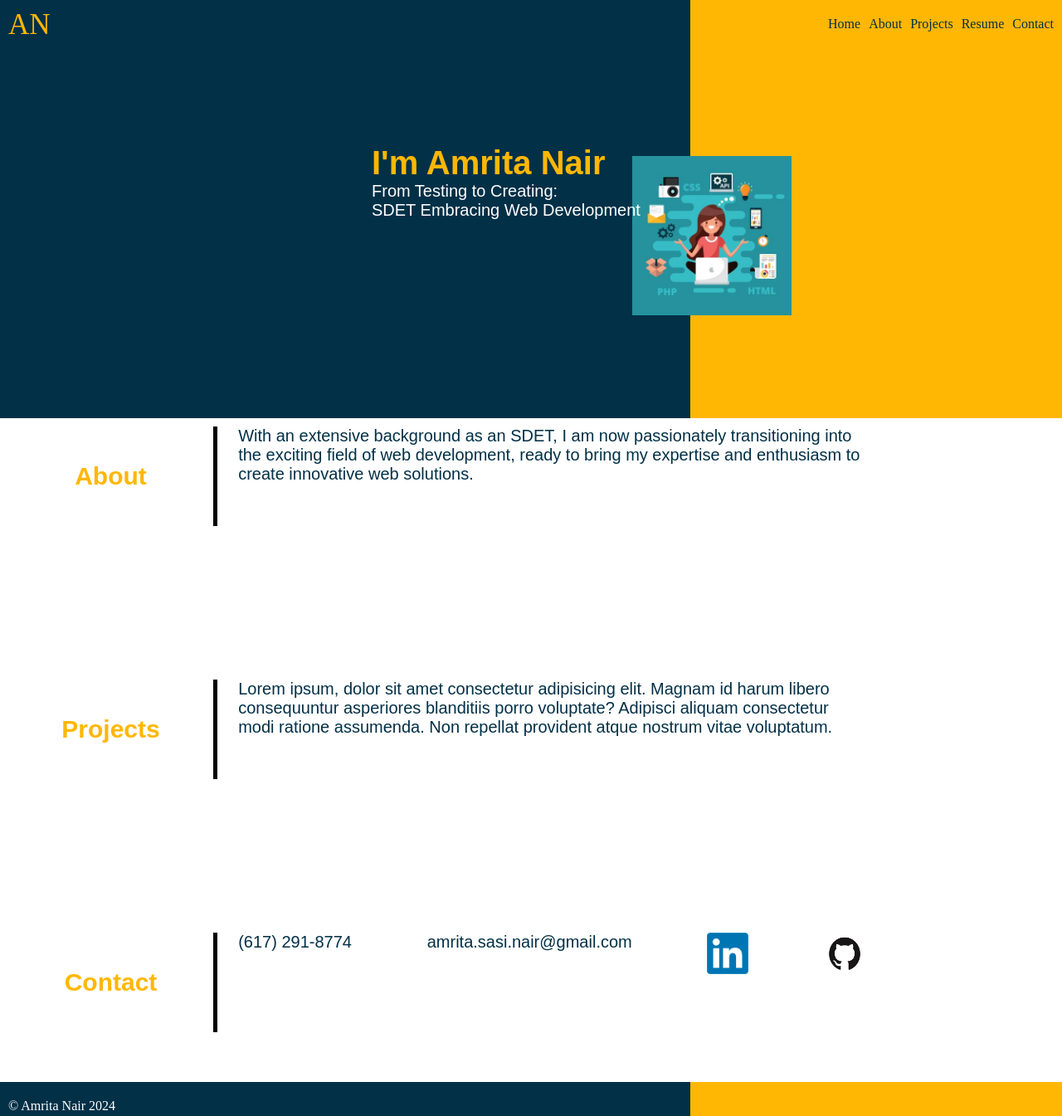
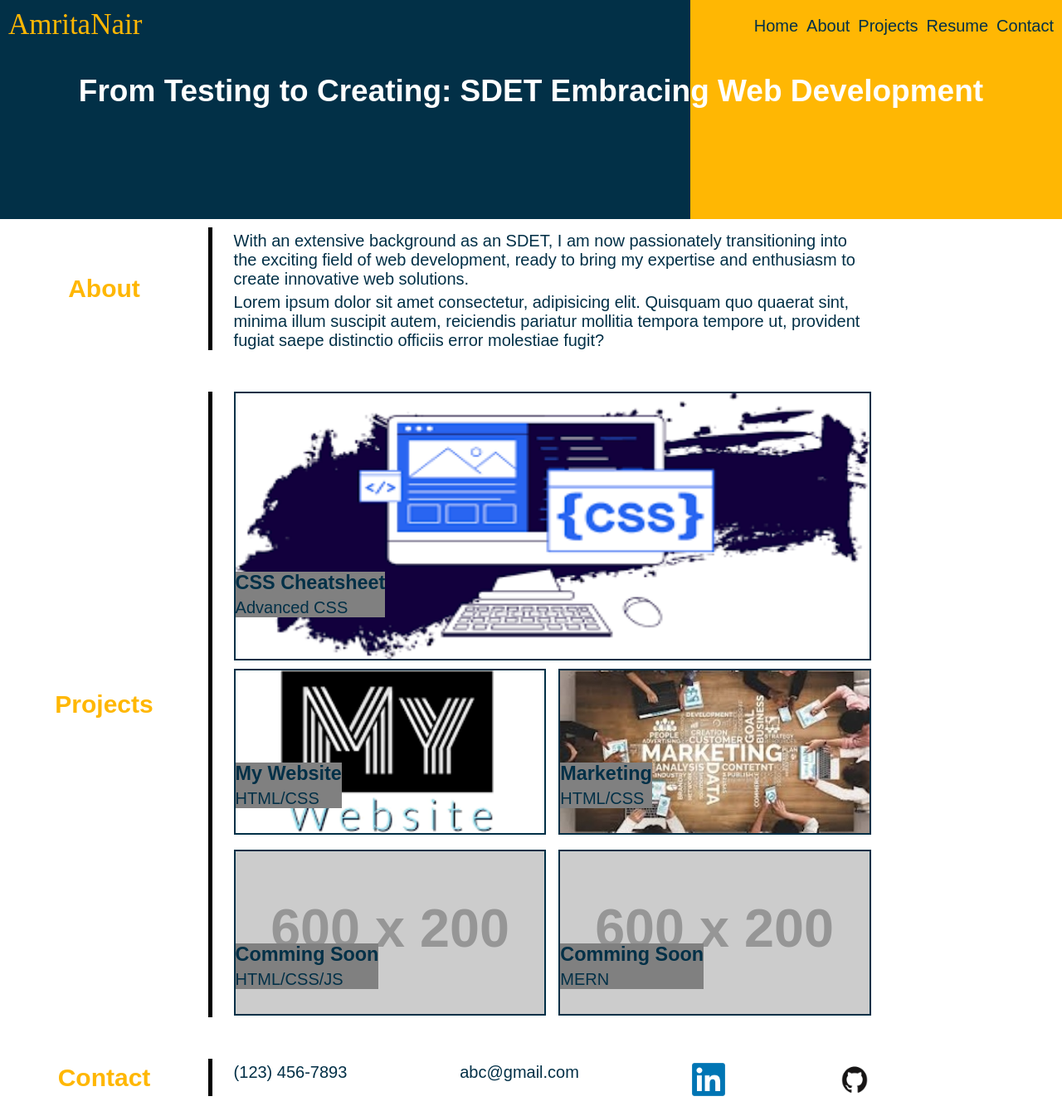
Before and after one commit to amritank/an-portfolio-c02, a plain HTML site: page index.html in a window 1280 px wide. Shown: the top 1345 px of the page at 83% size. Drawn offline with Linux system fonts and the light colour scheme; placeholder pictures from the web are drawn by us; a web font is replaced by a local one.

Commit message:
submitting finished code

```diff
--- a/assets/css/style.css
+++ b/assets/css/style.css
@@ -4,6 +4,10 @@
     padding: 0;
     box-sizing: border-box;
     font-family: sans-serif;
+}
+
+img {
+    display: block;
 }
 
 html {
@@ -18,26 +22,19 @@ h1 {
     font-size: 3.5rem;
 }
 
-
 /* CSS variables */
 :root {
     --firstHalf: #023047;
     --secondHalf: #FFB703;
     --fontcolor: #fff;
+    --descriptionbgcolor: grey;
 }
-
 
 /* common */
 .splitcolor {
     height: 8vh;
     background-image: linear-gradient(to right, var(--firstHalf) 0%, var(--firstHalf) 65%, var(--secondHalf) 65%, var(--secondHalf) 100%), url("../images/avatar_se.jpeg");
     color: var(--fontcolor);
-}
-
-.rye-regular {
-    font-family: "Rye", serif;
-    font-style: normal;
-    font-size: 1.6rem;
 }
 
 .rye-header {
@@ -51,6 +48,7 @@ h1 {
 header {
     display: flex;
     position: sticky;
+    z-index: 10;
     top: 0;
     justify-content: space-between;
     padding-right: 10px;
@@ -64,9 +62,12 @@ header {
     padding-top: 10px;
 }
 
+a {
+    text-decoration: none;
+}
+
 #navbar a {
     padding-left: 10px;
-    text-decoration: none;
     color: var(--firstHalf);
 }
 
@@ -74,41 +75,27 @@ header {
     font-weight: 800;
 }
 
-
-/* Intro and intro element styles */
-#home {
-    height: 55vh;
-    background-image: url("../images/avatar_se.jpeg"), linear-gradient(to right, var(--firstHalf) 0%, var(--firstHalf) 65%, var(--secondHalf) 65%, var(--secondHalf) 100%);
-    background-size: 15%, cover;
-    background-repeat: no-repeat;
-    background-position: 70%;
-
+#home-content {
+    min-height: 25vh;
+    text-align: center;
+    padding-top: 25px;
 }
 
 #home-content h2 {
-    color: var(--secondHalf);
-    font-size: 4.0rem;
+    font-size: 3.7rem;
 }
 
-#home-content {
-    width: 50%;
-    position: relative;
-    top: 25%;
-    left: 35%;
 
-}
 
 /* main and main element styles */
 main {
-    height: 100vh;
-    padding: 10px;
+    padding-top: 10px;
     display: flex;
     flex-direction: column;
     justify-content: space-between;
 }
 
 .card {
-    height: 15vh;
     display: flex;
     margin-bottom: 50px;
 }
@@ -124,9 +111,79 @@ main {
 .card-content {
     margin-left: 2%;
     color: var(--firstHalf);
-    width: 60%
+    width: 60%;
 }
 
+.card-content p {
+    margin-top: 5px;
+}
+
+/* Projects and children */
+#project-image-container {
+    display: flex;
+    flex-direction: column;
+    gap: 1rem;
+}
+
+#hero-projects-card {
+    width: 100%;
+    position: relative;
+    border: 2px solid var(--firstHalf);
+}
+
+#hero-projects-card img {
+    height: 40vh;
+    width: 100%;
+}
+
+.description {
+    position: absolute;
+    bottom: 50px;
+    background-color: var(--descriptionbgcolor);
+    color: var(--firstHalf);
+}
+
+#other-projects-card {
+    display: flex;
+    flex-wrap: wrap;
+    gap: 2%;
+}
+
+.project-detail-container {
+    position: relative;
+    margin-bottom: 10px;
+    border: 2px solid var(--firstHalf);
+}
+
+.description2 {
+    position: absolute;
+    bottom: 30px;
+    background-color: var(--descriptionbgcolor);
+    color: var(--firstHalf);
+}
+
+/* For aligining two images in a row which is responsive. */
+.project-thumbnail {
+    width: 100%;
+    height: 100%;
+    object-fit: cover;
+}
+
+.project-detail-container {
+    width: 49%;
+    height: 200px;
+    overflow: hidden;
+}
+
+/* logic ends here */
+
+/* Highlight the images */
+.project-detail-container:hover,
+#hero-projects-card:hover {
+    box-shadow: 0 0 10px 5px var(--firstHalf);
+}
+
+/*  Contaxt card and children */
 #contact-card {
     display: flex;
     justify-content: space-between;
@@ -135,14 +192,10 @@ main {
 }
 
 #contact-card img {
-    width: 50px;
-    height: 50px;
+    width: 40px;
+    height: 40px;
 }
 
-#contaxt-card p {
-    width: 25%;
-    padding: 20px;
-}
 
 /* footer and footer element styles */
 footer {
@@ -150,7 +203,8 @@ footer {
 }
 
 /* Media queries */
-@media screen and (max-width: 992px) {
+/* media break @ 996px */
+@media screen and (max-width: 996px) {
     h1 {
         font-size: 3rem;
     }
@@ -160,42 +214,33 @@ footer {
         font-size: 1.8rem;
     }
 
+    #page-header {
+        background-image: linear-gradient(to right, var(--firstHalf) 0%, var(--firstHalf) 65%, var(--firstHalf) 65%, var(--firstHalf) 100%);
+        width: 100%;
+    }
+
+    #home-content {
+        width: 100%;
+        background-image: linear-gradient(to bottom, var(--firstHalf) 0%, var(--firstHalf) 40%, var(--secondHalf) 40%, var(--secondHalf) 100%);
+    }
+
     #home-content h2 {
         font-size: 1.8rem;
+        text-align: center;
     }
 
     #navbar a {
         color: var(--secondHalf);
     }
 
-    #contact-card img {
-        width: 40px;
-        height: 40px;
+    .project-detail-container {
+        width: 100%;
+        height: 200px;
+        overflow: hidden;
     }
-
-    #page-header {
-        background-image: linear-gradient(to right, var(--firstHalf) 0%, var(--firstHalf) 65%, var(--firstHalf) 65%, var(--firstHalf) 100%);
-        width: 100%;
-    }
-
-    #home {
-        height: 55vh;
-        background-image: url("../images/avatar_se.jpeg"), linear-gradient(to bottom, var(--firstHalf) 0%, var(--firstHalf) 65%, var(--secondHalf) 65%, var(--secondHalf) 100%);
-        background-size: 20%, cover;
-        background-repeat: no-repeat;
-        background-position: 45% 70%;
-    }
-
-
-    .card-heading,
-    .card-content {
-        flex-direction: column;
-        flex-wrap: nowrap;
-        width: 100vw;
-    }
-
 }
 
+/* media break @ 768px */
 @media screen and (max-width: 768px) {
     h1 {
         font-size: 2rem;
@@ -206,8 +251,38 @@ footer {
         font-size: 1.6rem;
     }
 
+    #page-header {
+        background-image: linear-gradient(to right, var(--firstHalf) 0%, var(--firstHalf) 65%, var(--firstHalf) 65%, var(--firstHalf) 100%);
+        width: 100%;
+    }
+
+    #navbar a {
+        color: var(--secondHalf);
+    }
+
+    #home-content {
+        width: 100%;
+        background-image: linear-gradient(to bottom, var(--firstHalf) 0%, var(--firstHalf) 40%, var(--secondHalf) 40%, var(--secondHalf) 100%);
+    }
+
     #home-content h2 {
         font-size: 1.6rem;
+    }
+
+    .card {
+        flex-direction: column;
+    }
+
+    .card-content,
+    .card-heading {
+        width: 100vw;
+        padding: 15px;
+    }
+
+    .project-detail-container {
+        width: 100%;
+        height: 200px;
+        overflow: hidden;
     }
 
     #contact-card img {
@@ -215,42 +290,10 @@ footer {
         height: 30px;
     }
 
-    #page-header {
-        background-image: linear-gradient(to right, var(--firstHalf) 0%, var(--firstHalf) 65%, var(--firstHalf) 65%, var(--firstHalf) 100%);
-        width: 100%;
-    }
-
-    #home {
-        height: 55vh;
-        background-image: url("../images/avatar_se.jpeg"), linear-gradient(to bottom, var(--firstHalf) 0%, var(--firstHalf) 65%, var(--secondHalf) 65%, var(--secondHalf) 100%);
-        background-size: 20%, cover;
-        background-repeat: no-repeat;
-        background-position: 45% 70%;
-    }
-
-    #navbar a {
-        color: var(--secondHalf);
-    }
-
-    .card {
-        flex-direction: column;
-        width: 100%;
-    }
-
-    .card {
-        flex-direction: column;
-        width: 100%;
-    }
-
-    .card-heading,
-    .card-content {
-        flex-direction: column;
-        flex-wrap: nowrap;
-        width: 100vw;
-    }
 }
 
-@media only screen and (max-width: 400px) {
+/* media break @ 465px */
+@media only screen and (max-width: 465px) {
     h1 {
         font-size: 1.5rem;
     }
@@ -260,45 +303,44 @@ footer {
         font-size: 1.4rem;
     }
 
-    #home-content h2,
-    #home-content p {
-        font-size: 1.4rem;
+
+    #page-header {
+        background-image: linear-gradient(to right, var(--firstHalf) 0%, var(--firstHalf) 65%, var(--firstHalf) 65%, var(--firstHalf) 100%);
+        width: 100%;
     }
 
     #navbar {
         display: none;
     }
 
+    #home-content {
+        width: 100%;
+        background-image: linear-gradient(to bottom, var(--firstHalf) 0%, var(--firstHalf) 40%, var(--secondHalf) 40%, var(--secondHalf) 100%);
+    }
+
+    #home-content h2,
+    #home-content p {
+        font-size: 1.4rem;
+    }
+
+    .card {
+        flex-direction: column;
+    }
+
+    .card-content,
+    .card-heading {
+        width: 100vw;
+        padding: 15px;
+    }
+
+    .project-detail-container {
+        width: 100%;
+        height: 200px;
+        overflow: hidden;
+    }
+
     #contact-card img {
         width: 20px;
         height: 20px;
     }
-
-    #page-header {
-        background-image: linear-gradient(to right, var(--firstHalf) 0%, var(--firstHalf) 65%, var(--firstHalf) 65%, var(--firstHalf) 100%);
-        width: 100%;
-    }
-
-    #home {
-        height: 55vh;
-        background-image: url("../images/avatar_se.jpeg"), linear-gradient(to bottom, var(--firstHalf) 0%, var(--firstHalf) 65%, var(--secondHalf) 65%, var(--secondHalf) 100%);
-        background-size: 20%, cover;
-        background-repeat: no-repeat;
-        background-position: 45% 70%;
-    }
-
-    .card {
-        flex-direction: column;
-        width: 100%;
-    }
-
-    .card-heading {
-        flex-direction: column;
-        flex-wrap: nowrap;
-        width: 100vw;
-    }
-
-    /* .card-content {
-
-    } */
 }
--- a/index.html
+++ b/index.html
@@ -15,65 +15,105 @@
 <body>
     <header id="page-header" class="splitcolor">
         <!-- <section> -->
-        <h1 class="rye-header">AN</h1>
+        <h1 class="rye-header">AmritaNair</h1>
         <!-- </section> -->
         <div>
             <nav id="navbar">
-                <a class="rye-regular" href="#home">Home</a>
-                <a class="rye-regular" href="#about">About</a>
-                <a class="rye-regular" href="#projects">Projects</a>
-                <a class="rye-regular" href="">Resume</a>
-                <a class="rye-regular" href="#contact">Contact</a>
+                <a href="#home-content">Home</a>
+                <a href="#about">About</a>
+                <a href="#projects-main-container">Projects</a>
+                <a href="https://docs.google.com/document/d/13dyx4E2Khw3K1hL5Ul5Ve22vrqSmZqU-9WVgFg8GM7M/edit?usp=sharing"
+                    target="_blank">Resume</a>
+                <a href="#contact">Contact</a>
             </nav>
         </div>
     </header>
 
-    <div id="home" class="splitcolor">
-        <section id="home-content">
-            <h2>I'm Amrita Nair</h2>
-            <p> From Testing to Creating: </p>
-            <p>SDET Embracing Web Development</p>
-        </section>
-    </div>
+    <section id="home-content" class="splitcolor">
+        <h2>From Testing to Creating: SDET Embracing Web Development </h2>
+    </section>
     <main>
-        <section id="about" class="card">
-            <div class="card-heading">
+        <div id="about" class="card">
+            <section class="card-heading">
                 <h2>About</h2>
-            </div>
+            </section>
             <div class="card-content">
                 <p>With an extensive background as an SDET, I am now passionately transitioning into the exciting field
                     of web development, ready to bring my expertise and enthusiasm to create innovative web solutions.
                 </p>
+                <p>Lorem ipsum dolor sit amet consectetur, adipisicing elit. Quisquam quo quaerat sint, minima illum
+                    suscipit autem, reiciendis pariatur mollitia tempora tempore ut, provident fugiat saepe distinctio
+                    officiis error molestiae fugit?</p>
             </div>
-        </section>
+        </div>
 
-        <section id="projects" class="card">
-            <div class="card-heading">
+        <div id="projects-main-container" class="card">
+            <section class="card-heading">
                 <h2>Projects</h2>
+            </section>
+            <div id="project-image-container" class=" card-content">
+
+                <div id="hero-projects-card">
+                    <a href="https://amritank.github.io/ucb-advanced-css-02/" target="_blank">
+                        <img src="./assets/images/htmlcss.png" alt=" advanced css project image">
+                    </a>
+                    <section class="description">
+                        <h3>CSS Cheatsheet</h3>
+                        <p>Advanced CSS</p>
+                    </section>
+                </div>
+                <div id="other-projects-card">
+                    <div class="project-detail-container">
+                        <a href="https://amritank.github.io/ucb-html-css-website-01/" target="_blank">
+                            <img class="project-thumbnail" src="/assets/images/myWebsite.png" alt="my website thumnail">
+                        </a>
+                        <section class="description2">
+                            <h3>My Website</h3>
+                            <p>HTML/CSS</p>
+                        </section>
+                    </div>
+                    <div class="project-detail-container">
+                        <a href="https://amritank.github.io/html-css-website-c01/" target="_blank">
+                            <img class="project-thumbnail" src="./assets/images/marketing.jpeg" alt="marketing">
+                        </a>
+                        <section class="description2">
+                            <h3>Marketing</h3>
+                            <p>HTML/CSS</p>
+                        </section>
+                    </div>
+                    <div class="project-detail-container">
+                        <a href="https://commingsoon.com" target="_blank">
+                            <img class="project-thumbnail" src="https://dummyimage.com/600x200/d60f0f/"
+                                alt="html css website">
+                        </a>
+                        <section class="description2">
+                            <h3>Comming Soon</h3>
+                            <p>HTML/CSS/JS</p>
+                        </section>
+                    </div>
+                    <div class="project-detail-container">
+                        <a href="https://commingsoon.com" target="_blank">
+                            <img class="project-thumbnail" src="https://dummyimage.com/600x200/8cf28e/"
+                                alt="html css website">
+                        </a>
+                        <section class="description2">
+                            <h3>Comming Soon</h3>
+                            <p>MERN</p>
+                        </section>
+                    </div>
+
+                </div>
             </div>
-            <div class="card-content">
-                <p>Lorem ipsum, dolor sit amet consectetur adipisicing elit. Magnam id harum libero consequuntur
-                    asperiores blanditiis porro voluptate? Adipisci aliquam consectetur modi ratione assumenda. Non
-                    repellat provident atque nostrum vitae voluptatum.</p>
 
-            </div>
-        </section>
-        <!-- <section id="contact" class="card">
-            <div class="card-heading">
+        </div>
+
+        <div id="contact" class="card">
+            <section class="card-heading">
                 <h2>Contact</h2>
-            </div>
-            <div class="card-content">
-                <div>(617) 291-8774</div>
-                <div>amrita.sasi.nair@gmail.com</div>
-            </div>
-        </section> -->
-        <section id="contact" class="card">
-            <div class="card-heading">
-                <h2>Contact</h2>
-            </div>
+            </section>
             <div id="contact-card" class="card-content">
-                <p>(617) 291-8774</p>
-                <p>amrita.sasi.nair@gmail.com</p>
+                <p>(123) 456-7893</p>
+                <p>abc@gmail.com</p>
                 <p>
                     <a href="https://www.linkedin.com/in/amritank/" target="_blank">
                         <img src="./assets/images/LinkedIn_logo_initials.png" alt="linkedIn logo"></a>
@@ -83,12 +123,11 @@
                         <img src="./assets/images/github_logo.png" alt="Github logo"></a>
 
                 </p>
-
             </div>
-        </section>
+        </div>
     </main>
     <footer class="splitcolor">
-        <p class="rye-regular">&copy Amrita Nair 2024</p>
+        <p class="rye-header">&copy Amrita Nair 2024</p>
     </footer>
 
 </body>
```
